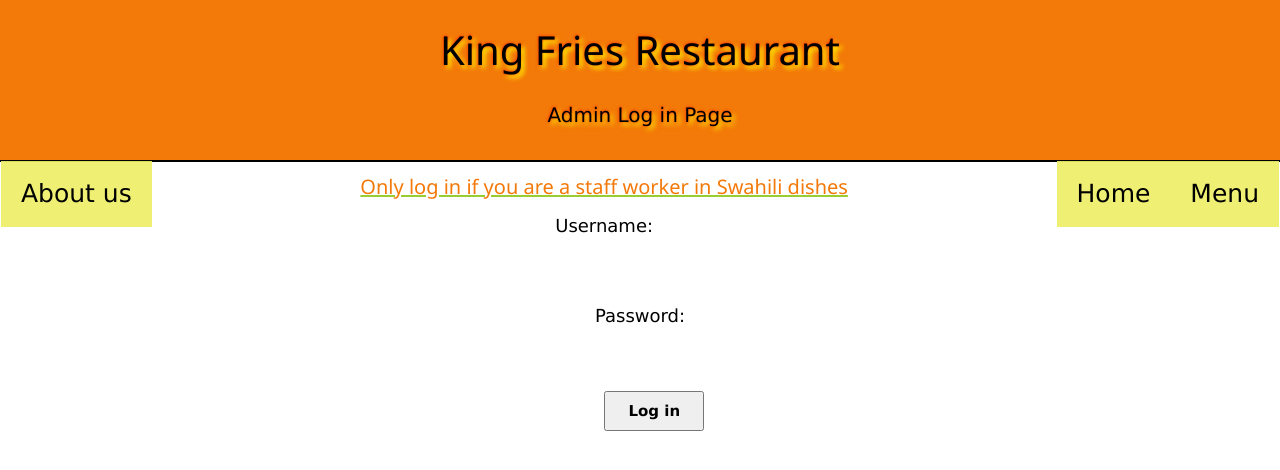
After one commit to Habib-Ashraf-Hassan/Swahilidishes-Restaurant, a PHP site: page /login.php in a window 1280 px wide. The commit adds this page. Shown: the top 470 px of the page. Run offline with PHP 8.4, Linux system fonts and the light colour scheme.

Commit message:
Added a login page for the admin

```diff
--- a/action.php
+++ b/action.php
@@ -67,7 +67,7 @@ include_once("includes/db_inc.php");
         $loc_description = $_POST["location_descr"];
 
         // Insert form data into database
-        $sql = "INSERT INTO onlineorder (customer_name, phone_number, email, location, sublocation, food, food_quantity, drink, drink_quantity, total, location_description ) VALUES('$customer', '$phoneNumber', '$email', '$loc', '$subLocation', '$selected_food', '$amount_food', '$selected_drink', '$amount_drinks', '$total', '$loc_description');";
+        $sql = "INSERT INTO onlineorder (customer_name, phone_number, email, location, sublocation, food, drink,total, location_description ) VALUES('$customer', '$phoneNumber', '$email', '$loc', '$subLocation', '$selected_food', '$selected_drink', '$total', '$loc_description');";
         if (mysqli_query($conn, $sql)) {
             echo "<h3>New record created successfully</h3>";
             echo "Name: $customer"."<br>";
--- a/css_files/style.css
+++ b/css_files/style.css
@@ -32,6 +32,15 @@
     height:50px;
     margin:40px;
     font-weight: bold;
+}
+#login_button, #logout_button{
+  width:100px;
+  height:40px;
+  font-weight: bold;
+
+}
+#login_button:hover{
+  background-color:rgb(18, 189, 18);
 }
 #resetButton:hover{
   background-color: red;
@@ -94,6 +103,25 @@ span.order{
 .content{
   font-size: 15px;
 }
+.parent_log{
+  width: 600px;
+  height: 350px;
+  margin: 50px;
+  outline: solid 1px rgba(238, 238, 103, 0.918);
+  display: flex;
+  justify-content: center;
+  align-items: center;
+}
+.child_log{
+  text-align: center;
+}
+#username, #password{
+  width: 300px;
+  height: 30px;
+  border: none;
+  border-radius: 17px;
+  padding-left: 7px;
+}
 
 /* Footer */
 .footer {
--- a/home.html
+++ b/home.html
@@ -34,7 +34,7 @@
     </div>
 
     <div class="navbar">
-        <a href="about.html" class="left"><span>About us</span></a>
+        <a href="login.php" class="left"><span>Log in(Admin Only)</span></a>
         <a href="order.html"><span class="order">Place Order</span></a>
         <a href="menu.html"><span>Menu</span></a>
         <a href="home.html"><span>Home</span></a>
--- /dev/null
+++ b/login.php
@@ -0,0 +1,91 @@
+<?php
+session_start();
+
+// Define the list of authorized users
+$authorized_users = array(
+    'ashrafanil002' => 'ash2002',
+    'aliwahid234' => 'diin222'
+);
+
+// Check if the login form has been submitted
+if (isset($_POST['username']) && isset($_POST['password'])) {
+    $username = $_POST['username'];
+    $password = $_POST['password'];
+
+    // Check if the username and password are valid
+    if (array_key_exists($username, $authorized_users) && $authorized_users[$username] == $password) {
+        // Store the login information in a session variable
+        $_SESSION['loggedin'] = true;
+        $_SESSION['username'] = $username;
+        header('Location: orders.php');
+        exit(); // Make sure to add this line
+    } else {
+        $error_message = 'Invalid username or password';
+    }
+}
+?>
+<!DOCTYPE html>
+<html lang="en">
+<head>
+    <meta charset="UTF-8">
+    <meta http-equiv="X-UA-Compatible" content="IE=edge">
+    <meta name="viewport" content="width=device-width, initial-scale=1.0">
+    <link rel="stylesheet" href="css_files/style.css" type="text/css">
+    <link rel="stylesheet" href="https://www.w3schools.com/w3css/4/w3.css">
+    <link rel="stylesheet" href="https://fonts.googleapis.com/css?family=Inconsolata">
+    <link rel="stylesheet" href="https://cdnjs.cloudflare.com/ajax/libs/font-awesome/4.7.0/css/font-awesome.min.css">
+    <title>Adminlogin</title>
+    <style>
+        #login_button:hover{
+            background-color: rgb(18, 189, 18);
+        }
+    </style>
+</head>
+<body>
+    <div class="header">
+
+        <h1>King Fries Restaurant</h1>
+
+        <p>Admin Log in Page</p>
+
+
+    </div>
+
+    <div class="navbar">
+        <a href="about.html" class="left"><span>About us</span></a>
+        <a href="menu.html"><span>Menu</span></a>
+        <a href="home.html"><span>Home</span></a>
+    </div>
+<!-- Display the login form -->
+        <h4 style="text-align: center;color:rgb(243, 121, 8)">Only log in if you are a staff worker in Swahili dishes</h4>
+        <form method="POST">
+        <div class="child_log" style="text-align: center;">
+        <label for="username" style="font-size: 18px;">Username:</label>
+        <br>
+        <input type="text" name="username" id="username" required style="width:250px; height:40px;">
+        <br>
+        <br>
+
+        <label for="password" style="font-size: 18px;">Password:</label>
+        <br>
+        <input type="password" name="password" id="password" required style="width:250px; height:40px;">
+        <br>
+        <br>
+
+
+        &nbsp;
+        &nbsp;
+        &nbsp;
+        <input type="submit" value="Log in" id="login_button" style="width:100px; height:40px; font-weight:bold">
+        </div>
+
+    </form>
+
+
+</body>
+
+<?php
+if (isset($error_message)) {
+    echo "<p>$error_message</p>";
+}
+?>
```
Also changed, not shown: logout.php (added, +13 -0 lines), orders.php (added, +110 -0 lines).
